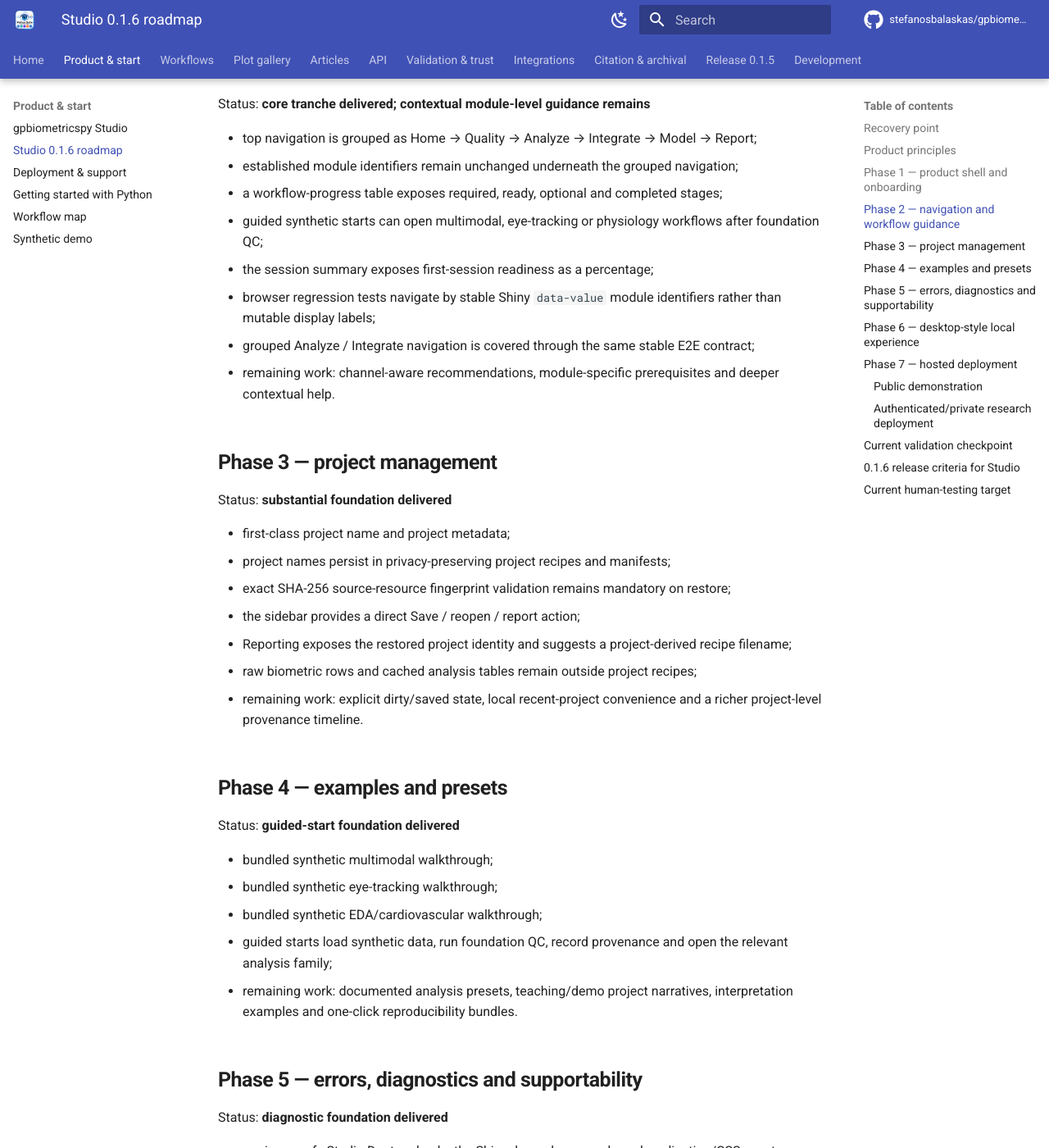
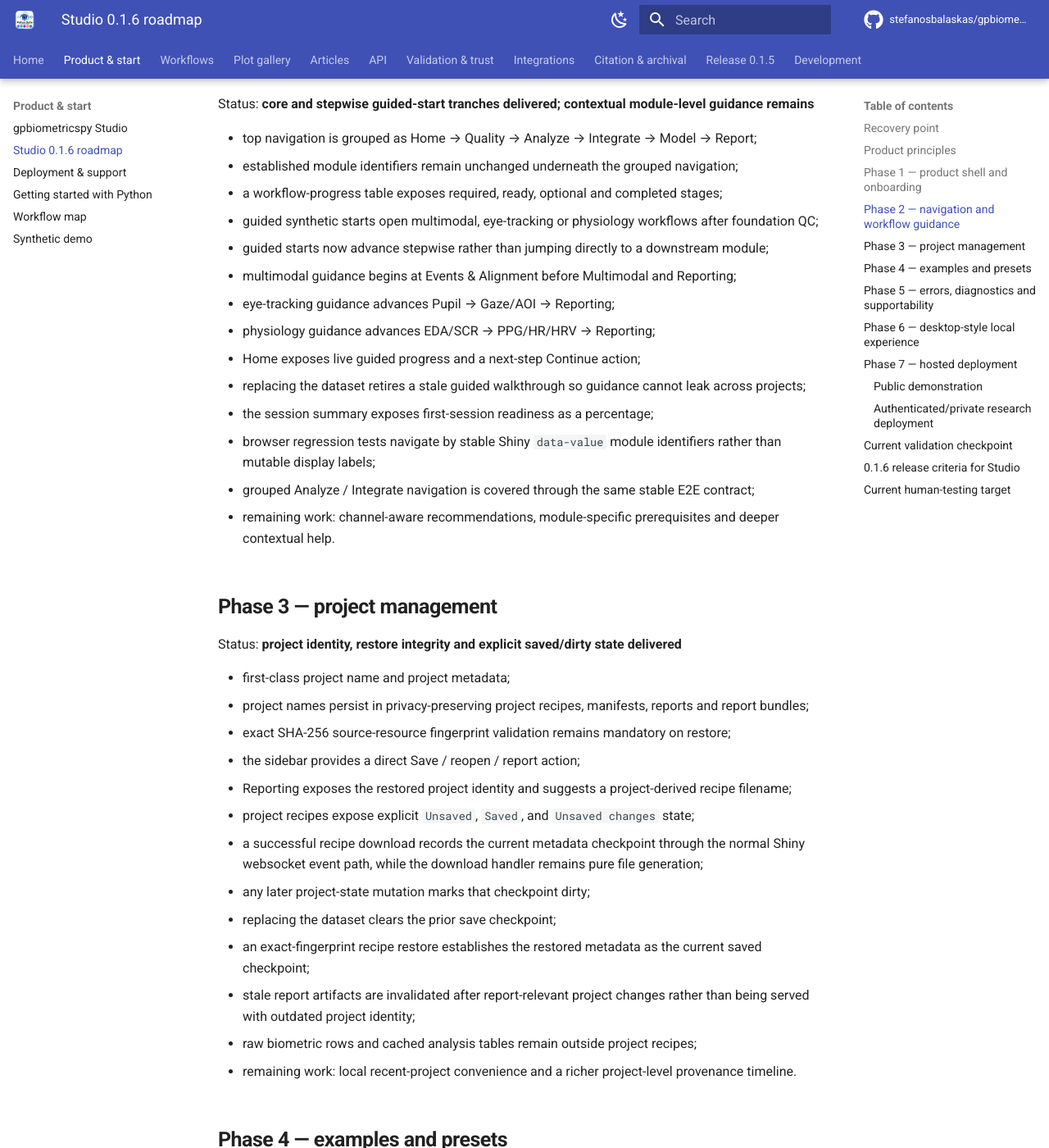
Before and after one commit to stefanosbalaskas/gpbiometricspy, an MkDocs documentation site: the page built from docs/studio-product-roadmap.md, in a window 1280 px wide and 1400 px high, scrolled down 1605 px. Shown: the whole window at 82% size. Built offline with MkDocs 1.6.1 and Material for MkDocs 9.7.7, drawn with Linux system fonts in a browser that asks for light colours; comment, search, counter and statistics services are not loaded; some of the changed text lies outside the part shown.

Commit message:
docs(studio): record certified project-state checkpoint

````diff
--- a/docs/studio-product-roadmap.md
+++ b/docs/studio-product-roadmap.md
@@ -49,12 +49,18 @@
 
 ## Phase 2 — navigation and workflow guidance
 
-Status: **core tranche delivered; contextual module-level guidance remains**
+Status: **core and stepwise guided-start tranches delivered; contextual module-level guidance remains**
 
 - top navigation is grouped as Home → Quality → Analyze → Integrate → Model → Report;
 - established module identifiers remain unchanged underneath the grouped navigation;
 - a workflow-progress table exposes required, ready, optional and completed stages;
-- guided synthetic starts can open multimodal, eye-tracking or physiology workflows after foundation QC;
+- guided synthetic starts open multimodal, eye-tracking or physiology workflows after foundation QC;
+- guided starts now advance stepwise rather than jumping directly to a downstream module;
+- multimodal guidance begins at Events & Alignment before Multimodal and Reporting;
+- eye-tracking guidance advances Pupil → Gaze/AOI → Reporting;
+- physiology guidance advances EDA/SCR → PPG/HR/HRV → Reporting;
+- Home exposes live guided progress and a next-step Continue action;
+- replacing the dataset retires a stale guided walkthrough so guidance cannot leak across projects;
 - the session summary exposes first-session readiness as a percentage;
 - browser regression tests navigate by stable Shiny `data-value` module identifiers rather than mutable display labels;
 - grouped Analyze / Integrate navigation is covered through the same stable E2E contract;
@@ -62,15 +68,21 @@
 
 ## Phase 3 — project management
 
-Status: **substantial foundation delivered**
+Status: **project identity, restore integrity and explicit saved/dirty state delivered**
 
 - first-class project name and project metadata;
-- project names persist in privacy-preserving project recipes and manifests;
+- project names persist in privacy-preserving project recipes, manifests, reports and report bundles;
 - exact SHA-256 source-resource fingerprint validation remains mandatory on restore;
 - the sidebar provides a direct Save / reopen / report action;
 - Reporting exposes the restored project identity and suggests a project-derived recipe filename;
+- project recipes expose explicit `Unsaved`, `Saved`, and `Unsaved changes` state;
+- a successful recipe download records the current metadata checkpoint through the normal Shiny websocket event path, while the download handler remains pure file generation;
+- any later project-state mutation marks that checkpoint dirty;
+- replacing the dataset clears the prior save checkpoint;
+- an exact-fingerprint recipe restore establishes the restored metadata as the current saved checkpoint;
+- stale report artifacts are invalidated after report-relevant project changes rather than being served with outdated project identity;
 - raw biometric rows and cached analysis tables remain outside project recipes;
-- remaining work: explicit dirty/saved state, local recent-project convenience and a richer project-level provenance timeline.
+- remaining work: local recent-project convenience and a richer project-level provenance timeline.
 
 ## Phase 4 — examples and presets
 
@@ -84,12 +96,14 @@
 
 ## Phase 5 — errors, diagnostics and supportability
 
-Status: **diagnostic foundation delivered**
+Status: **diagnostic and production-browser evidence foundation delivered**
 
 - a privacy-safe Studio Doctor checks the Shiny dependency, packaged application/CSS assets, runtime mode and loopback binding;
 - `gpbiometricspy-studio-doctor` provides concise human-readable diagnostics;
 - `gpbiometricspy-studio-doctor --json` provides machine-readable support output;
 - diagnostics do not inspect raw biometric samples or transmit support information;
+- installed wheel/sdist production-browser failures preserve JUnit and Studio server diagnostics for both supported CI interpreters;
+- installed upload retries match the substantive missing-upload condition rather than presentation punctuation;
 - public-demo error sanitization remains fail-closed;
 - remaining work: module-level remediation suggestions, a richer error taxonomy and optional local/private technical-detail disclosure.
 
@@ -127,21 +141,36 @@
 
 ## Current validation checkpoint
 
-The guided-product tranche was applied through fail-closed helpers that committed only after their focused validation succeeded. The navigation-contract helper additionally migrated the Chromium suite from mutable display-label clicks to stable Shiny module IDs and removed itself after validation.
+The current certified product-code checkpoint is:
 
-The checkpoint therefore includes:
+```text
+febb6646aeb30ca56b31791b971309868dd0b8d4
+```
 
-- Studio source compilation;
-- focused product-services and Studio Doctor tests;
-- reporting/reproducibility regression tests;
-- desktop-launcher and CLI regression tests;
-- production-hardening regression tests;
-- `studio.app` import validation;
-- strict MkDocs build;
-- static validation of the migrated E2E sources with Ruff, Python compilation and helper import checks;
-- zero stale label-based navigation calls after migration.
+At that exact head, the complete pull-request workflow set passed:
 
-Full pull-request CI is required on the normal user-authored checkpoint above the helper-produced commit before the tranche is considered merge-ready.
+- `tests`;
+- `studio` on Python 3.11 and 3.14;
+- `studio-e2e` Chromium on Python 3.11 and 3.14;
+- `studio-production` on Python 3.11 and 3.14, including installed wheel and source-distribution Chromium replay plus synthetic runtime smoke;
+- `branch-coverage`;
+- `deep-parity`;
+- `interoperability`;
+- `docs`;
+- `CodeQL`.
+
+The checkpoint additionally certifies:
+
+- stepwise guided walkthrough continuation and dynamic Continue-label updates;
+- dataset-boundary retirement of stale guided state;
+- project identity propagation through recipes, manifests, reports and bundles;
+- report-cache invalidation after report-relevant project changes;
+- explicit recipe `Unsaved` → `Saved` → `Unsaved changes` lifecycle in Chromium;
+- exact-fingerprint restore returning the restored project to a saved metadata checkpoint;
+- privacy-preserving recipes that exclude raw biometric rows and cached analysis-result tables;
+- installed-browser diagnostics and semantic upload-race retry guards.
+
+Further product-polish commits must pass the same normal pull-request gates before they supersede this checkpoint.
 
 ## 0.1.6 release criteria for Studio
 
@@ -159,7 +188,7 @@
 
 ## Current human-testing target
 
-The immediate target is now the **guided first-session experience**:
+The immediate target is now the **guided first-session experience with project continuity**:
 
 ```text
 install
@@ -167,10 +196,12 @@
   → launch
   → choose a guided synthetic walkthrough
   → see foundation QC complete
-  → continue in the relevant analysis family
+  → continue stepwise through the relevant analysis family
   → inspect a result
   → Save / reopen / report
   → export a privacy-preserving project recipe
+  → verify Saved / Unsaved changes state after project edits
+  → restore against the exact source fingerprint
 ```
 
-Usability findings from that path should drive the remaining presets, project-state polish and packaging work before a non-development `0.1.6` release.
+Usability findings from that path should drive the remaining contextual guidance, presets, project-history convenience and packaging work before a non-development `0.1.6` release.
````
